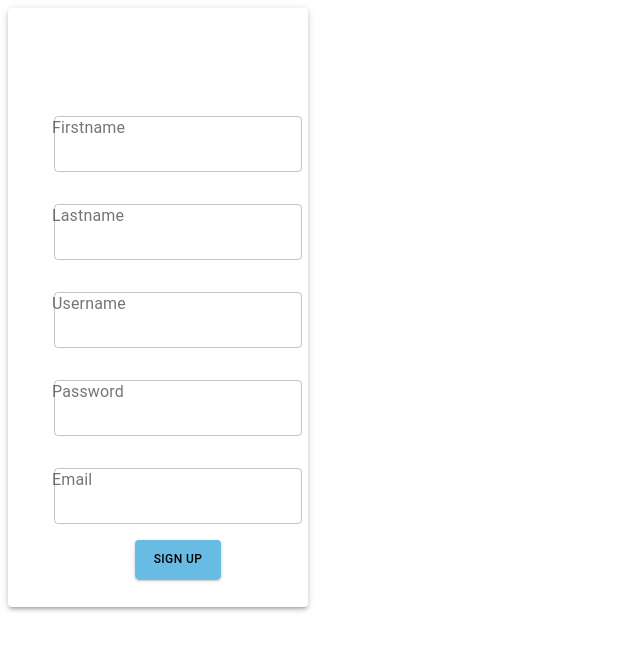
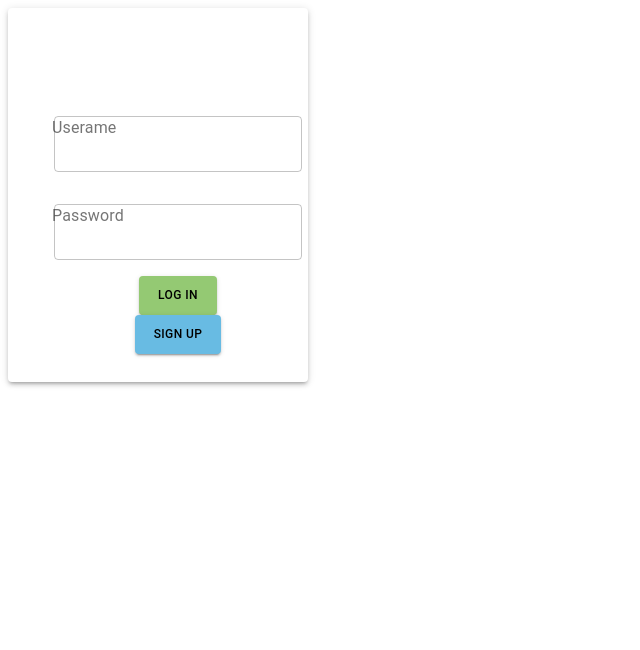
Before and after one commit to FSA2204-ATeam/Capstone-Project, a React app: page /signup in a window 1280 px wide. Shown: the top 650 px of the page, without its empty margins (0-640 px from the left). Built offline with nearby package versions, Linux system fonts and the light colour scheme; no server answers.

Commit message:
fixing popovers component

```diff
--- a/client/Routes.js
+++ b/client/Routes.js
@@ -33,13 +33,14 @@ class Routes extends Component {
           <Route exact path="/landing" component={LandingPage} />
           <Route exact path="/" component={Home} />
           <Route exact path="/login" component={PopUpWindowLogin} />
-          <Route exact path="/signup" component={PopUpWindowSignUp} />
+          {/* <Route exact path="/signup" component={PopUpWindowSignUp} /> */}
           <Route exact path="/profile" component={UserProfileForm} />
           <Route exact path="/speechtotext" component={SpeechToText} />
           <Route exact path="/myeventreview" component={MyEventReview} />
           <Route exact path="/events/myevents" component={MyEvents} />
           <Route exact path="/newEvent" component={NewEventForm} />
           {/* TEMPORARY */}
+          <Route exact path="/signup" component={PopUpWindowLogin} />
           <Route exact path="/testing" component={Randomizer} />
           {/* TEMPORARY */}
         </Switch>
--- a/client/components/LandingPage.js
+++ b/client/components/LandingPage.js
@@ -3,12 +3,19 @@ import { GoogleMap, LoadScript, Marker, InfoWindow } from '@react-google-maps/ap
 import AllEventsView from './AllEventsView';
 import { NewEventForm } from './NewEventForm';
 import { useSelector } from 'react-redux';
+import { Button, Popover, CardContent, CardHeader, CardActions } from '@material-ui/core';
+import PopUpWindowLogged from './PopUpWindowLogged';
+import PopUpWindowLogin from './PopUpWindowLogin';
 
 const LandingPage = () => {
   const [wildMode, setWildMode] = useState(true);
   const [newEvtPosition, setNewEvtPosition] = useState({});
   const isLoggedIn = useSelector((state) => !!state.auth.id);
-  const [userButtonOn, setUserButtonOn] = useState(false);
+  const [anchor, setAnchor] = useState(null);
+
+  const openPopover = (event) => {
+    setAnchor(event.target);
+  };
 
   return (
     <div>
@@ -54,15 +61,46 @@ const LandingPage = () => {
               )}
             </div>
           )}
-          {userButtonOn && (
             <div>
-            {isLoggedIn ? (
-              null //USER button --> popupwindowlogged component
+              <Button
+                style={{
+                  backgroundColor: '#FFFFFF',
+                  marginTop: 130,
+                  marginLeft: 46,
+                  height: '60px',
+                  width: '60px',
+                }}
+                variant="contained"
+                size="large"
+                color="#FFFFFF"
+                onClick={openPopover}
+              >
+                {isLoggedIn ? ("USERNAME") : ("LOGIN")}
+              </Button>
+              <Popover
+                open={Boolean(anchor)}
+                anchorReference="anchorPosition"
+                anchorPosition={{ top: 200, left: 50 }}
+                anchorOrigin={{
+                  vertical: 'top',
+                  horizontal: 'left',
+                }}
+                transformOrigin={{
+                  vertical: 'top',
+                  horizontal: 'left',
+                }}
+                onClose={() => setAnchor(null)}
+              >
+              {isLoggedIn ? (
+              <div>
+                <PopUpWindowLogged/>
+                {/* <PopUpWindowLogged events={events}/> */}
+              </div>
               ) : (
-              null //login button --> popupwindowlogin && popupwindowsignup
-            )}
+                <PopUpWindowLogin/>
+              )}
+              </Popover>
             </div>
-          )}
         </GoogleMap>
       </LoadScript>
     </div>
--- a/client/components/PopUpWindowLogged.js
+++ b/client/components/PopUpWindowLogged.js
@@ -31,7 +31,7 @@ const PopUpWindowCardLogged = () => {
 
   const [closeLogout, setCloseLogout] = useState(true);
   const toggleCloseLogout = () => (
-    setCloseLogout(!closeLogout), dispatch(logout()), history.push('/')
+    setCloseLogout(!closeLogout), dispatch(logout()), history.push('/landing')
   );
 
   // const handleClick = (event) => {
@@ -74,7 +74,6 @@ const PopUpWindowCardLogged = () => {
           Feeling Wild
         </Button>
         <Button
-          href="/"
           style={{ margin: '0 auto', display: 'flex', background: '#68BBE3' }}
           onClick={toggleCloseLogout}
         >
--- a/client/components/PopUpWindowLogin.js
+++ b/client/components/PopUpWindowLogin.js
@@ -1,30 +1,10 @@
-import React, { useState, useEffect } from 'react';
-import Grid from '@material-ui/core/Grid';
+import React, { useState } from 'react';
 import TextField from '@material-ui/core/TextField';
-import FormControlLabel from '@material-ui/core/FormControlLabel';
-import FormControl from '@material-ui/core/FormControl';
-import FormLabel from '@material-ui/core/FormLabel';
-import RadioGroup from '@material-ui/core/RadioGroup';
-import Radio from '@material-ui/core/Radio';
-import Select from '@material-ui/core/Select';
-import MenuItem from '@material-ui/core/MenuItem';
-import Slider from '@material-ui/core/Slider';
-import Button from '@material-ui/core/Button';
 import { authenticate } from '../store';
 import { useDispatch } from 'react-redux';
 import { useFrontEndStyles } from '../theme';
-import {
-  Card,
-  Box,
-  CardMedia,
-  CardContent,
-  CardHeader,
-  CardActions,
-  Typography,
-  IconButton,
-  Tooltip,
-  Container,
-} from '@material-ui/core';
+import { Grid, Button, Card, CardContent, CardHeader, CardActions } from '@material-ui/core';
+import PopUpWindowSignUp from './PopUpWindowSignUp';
 
 const defaultValues = {
   username: '',
@@ -34,6 +14,7 @@ const defaultValues = {
 const PopUpWindowLogin = () => {
   const classes = useFrontEndStyles();
   const [formValues, setFormValues] = useState(defaultValues);
+  const [loginButtonOn, setLoginButtonOn] = useState(null);
 
   const dispatch = useDispatch();
 
@@ -50,6 +31,10 @@ const PopUpWindowLogin = () => {
     dispatch(authenticate(formValues, 'login'));
     console.log(event);
   };
+
+  const closeLoginPopover = (event) => {
+    setLoginButtonOn(event.target);
+  }
 
   return (
     <Card
@@ -92,9 +77,19 @@ const PopUpWindowLogin = () => {
             <Button
               variant="contained"
               type="submit"
-              style={{ background: '#94C973' }}
+              style={{ display: 'flex', background: '#94C973' }}
+              onClick={() => closeLoginPopover(null)}
             >
               Log in
+            </Button>
+            <Button
+              variant="contained"
+              type="submit"
+              style={{ display: 'flex', background: '#68BBE3' }}
+              onClick={() => closeLoginPopover(null)}
+            >
+              Sign Up
+              {/* <PopUpWindowSignUp/> */}
             </Button>
           </Grid>
         </form>
--- a/client/components/PopUpWindowSignUp.js
+++ b/client/components/PopUpWindowSignUp.js
@@ -55,19 +55,6 @@ const PopUpWindowSignUp = () => {
   };
 
   return (
-    <Card
-      xs={12}
-      md={6}
-      lg={3}
-      elevation={3}
-      className={classes.p}
-      variant="elevation"
-      style={{ background: '#FFFFFF' }}
-    >
-      <CardContent>
-        <CardHeader align="center" />
-      </CardContent>
-      <CardActions>
         <form onSubmit={handleSubmit}>
           <Grid
             container
@@ -135,12 +122,10 @@ const PopUpWindowSignUp = () => {
               type="submit"
               style={{ background: '#68BBE3' }}
             >
-              Sign Up
+              Submit
             </Button>
           </Grid>
         </form>
-      </CardActions>
-    </Card>
   );
 };
 export default PopUpWindowSignUp;
--- a/client/store/auth.js
+++ b/client/store/auth.js
@@ -40,7 +40,7 @@ export const authenticate =
     try {
       const res = await axios.post(`/auth/${method}`, { username, password });
       window.localStorage.setItem(TOKEN, res.data.token);
-      history.push("/home");
+      history.push("/landing");
       dispatch(me());
     } catch (authError) {
       return dispatch(setAuth({ error: authError }));
@@ -58,7 +58,7 @@ export const registration =
         password,
       });
       window.localStorage.setItem(TOKEN, res.data.token);
-      history.push("/home");
+      history.push("/landing");
       console.log(res);
       dispatch(me());
     } catch (authError) {
@@ -68,7 +68,7 @@ export const registration =
 
 export const logout = () => {
   window.localStorage.removeItem(TOKEN);
-  history.push("/home");
+  history.push("/landing");
 
   return {
     type: SET_AUTH,
```
Also changed, not shown: client/components/CardComponent.js (added, +30 -0 lines).
